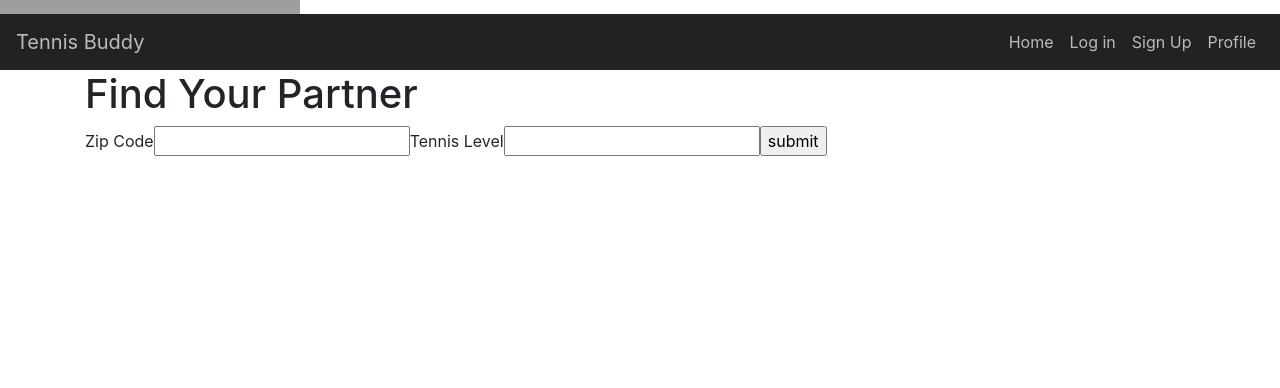
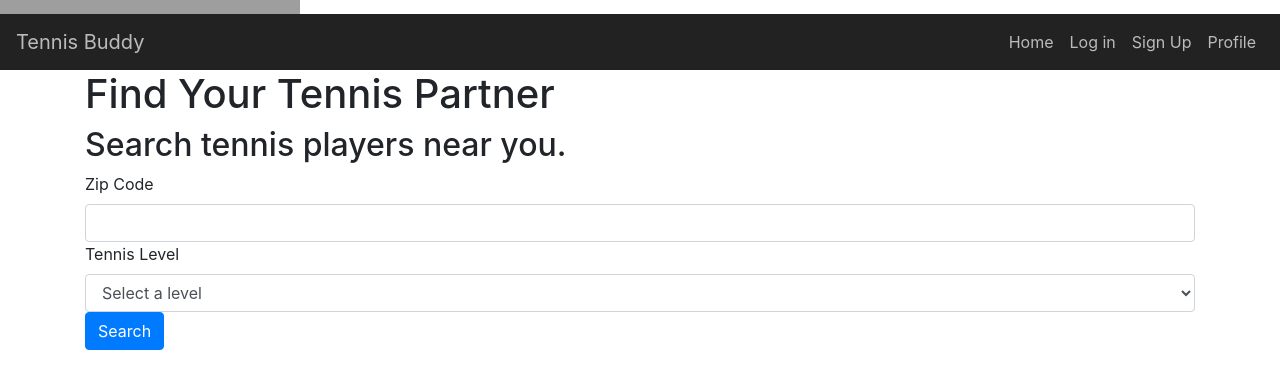
Before and after one commit to jping0220/tennis_buddy_front_end, a React (Create React App) app: page / in a window 1280 px wide. Shown: the part 186-574 px from the top of the page. Built offline with nearby package versions, Linux system fonts and the light colour scheme; grey boxes are pictures that could not be loaded.

Commit message:
added drop down for tennis level

```diff
--- a/src/components/Home.js
+++ b/src/components/Home.js
@@ -5,7 +5,8 @@ import TennisUserList from './TennisUserList';
 const Home = ({ onSearch, searchResult, matchFound }) => {
     return (
         <div>
-            <h1>Find Your Partner</h1>
+            <h1>Find Your Tennis Partner</h1>
+            <h2>Search tennis players near you.</h2>
             <SearchForm onSearch={onSearch} searchResult={searchResult} />
             {matchFound ? (
                 <TennisUserList searchResult={searchResult} />) : (
--- a/src/components/SearchForm.js
+++ b/src/components/SearchForm.js
@@ -1,10 +1,30 @@
 import React, { useState } from "react";
 import { PropTypes } from 'prop-types';
+import { Form, Button } from "react-bootstrap";
 
 const INITIAL_SEARCH_DATA = {
     zip_code: "",
     tennis_level: "",
 };
+
+
+const tennisLevels = [
+    { value: "", label: "Select a level" },
+    { value: "1.0", label: "1.0 - Novice" },
+    { value: "1.5", label: "1.5 - Advance Novice" },
+    { value: "2.0", label: "2.0 - Beginner" },
+    { value: "2.5", label: "2.5 - Advance Beginner" },
+    { value: "3.0", label: "3.0 - Intermediate" },
+    { value: "3.5", label: "3.5 - Advance Intermediate" },
+    { value: "4.0", label: "4.0 - Competitor" },
+    { value: "4.5", label: "4.5 - Advance Competitor" },
+    { value: "5.0", label: "5.0 - Expert" },
+    { value: "5.5", label: "5.5 - Advance Expert" },
+    { value: "6.0", label: "6.0 - Tournament Player" },
+    { value: "7.0", label: "7.0 - Professional Player" },
+  ];
+
+
 
 const SearchForm = ({ onSearch }) => {
     const [searchFormData, setSearchFormData] = useState(INITIAL_SEARCH_DATA);
@@ -24,8 +44,7 @@ const SearchForm = ({ onSearch }) => {
   const handleSubmit = (event) => {
       event.preventDefault();
       const formData = {};
-    // console.log(`${searchFormData.zip_code} searchformdata in handlesubmit`);
-    //   onSearch(searchFormData);
+
 
       if (searchFormData.zip_code.trim() !== "") {
           formData.zip_code = searchFormData.zip_code;
@@ -34,9 +53,6 @@ const SearchForm = ({ onSearch }) => {
           formData.tennis_level = searchFormData.tennis_level;
       }
 
-
-    // Check if both zip code and tennis level are empty.
-    // If both are empty, we will not perform the search.
     if (Object.keys(formData).length > 0) {
         onSearch(formData);
 
@@ -44,139 +60,72 @@ const SearchForm = ({ onSearch }) => {
 
   };
 
-  // This is gatherin number by number what's in the forms:
-  // const handleChange = (event) => {
-  //     const newSearchFormdData = {
-  //         ...SearchFormData,
-  //         [event.target.zipCode]: event.target.value,
-  //         [event.target.tennisLevel]: event.target.value
-  //     };
-  //     console.log(event.target);
-  //     setSearchFormData(newSearchFormdData);
-  // };
-
-  // THis is submitting what is in the form:
-  // const handleSubmit = (event) => {
-  //     event.preventDefault();
-  // this comes from app--> use to be addBoard --> addFormData --> takes the input
-
-  // addForm(searchFormData);
-  // value to reset the state in the App funcion
-  //turns the form again back to "":
-  // setSearchFormData(INITIAL_BOARD_DATA);
 
   return (
-    <form onSubmit={handleSubmit} className="new-board-form__form">
-      <React.Fragment>
-        <label htmlFor="zip_code">Zip Code</label>
-        <input
+    <Form onSubmit={handleSubmit} className="new-board-form__form">
+      <Form.Group controlId="zip_code">
+        <Form.Label>Zip Code</Form.Label>
+        <Form.Control
           required
           type="number"
-          id="zip_code"
           name="zip_code"
           value={searchFormData.zip_code}
           onChange={handleChange}
         />
-        <label htmlFor="tennis_level">Tennis Level</label>
-        <input
-        // required
-          type="number"
-          id="tennis_level"
+      </Form.Group>
+
+      <Form.Group controlId="tennis_level">
+        <Form.Label>Tennis Level</Form.Label>
+        <Form.Control
+          as="select"
           name="tennis_level"
           value={searchFormData.tennis_level}
           onChange={handleChange}
-        />
-        <input className="submit_board" type="submit" value="submit" />
-      </React.Fragment>
-    </form>
+        >
+          {tennisLevels.map((level) => (
+            <option key={level.value} value={level.value}>
+              {level.label}
+            </option>
+          ))}
+        </Form.Control>
+      </Form.Group>
+
+      <Button variant="primary" type="submit">
+        Search
+      </Button>
+    </Form>
   );
 };
+
+//   return (
+//     <form onSubmit={handleSubmit} className="new-board-form__form">
+//       <React.Fragment>
+//         <label htmlFor="zip_code">Zip Code</label>
+//         <input
+//           required
+//           type="number"
+//           id="zip_code"
+//           name="zip_code"
+//           value={searchFormData.zip_code}
+//           onChange={handleChange}
+//         />
+//         <label htmlFor="tennis_level">Tennis Level</label>
+//         <input
+//         // required
+//           type="number"
+//           id="tennis_level"
+//           name="tennis_level"
+//           value={searchFormData.tennis_level}
+//           onChange={handleChange}
+//         />
+//         <input className="submit_board" type="submit" value="submit" />
+//       </React.Fragment>
+//     </form>
+//   );
+// };
 
 SearchForm.propTypes = {
     onSearch: PropTypes.func.isRequired,
 };
 
 export default SearchForm;
-
-
-
-
-
-// const SearchBar = () => {
-//     const [searchZip, setSearchZip] = useState("");
-//     const [searchLevel, setSearchLevel] = useState("");
-//     const [searchResult, setSearchResults] = useState([]);
-//     const [showNoMatch, setShowNoMatch] = useState(false);
-//     const zip_codes = [
-//         { zip_code: 98072, tennis_level: 3.5 },
-//         { zip_code: 98072, tennis_level: 4.0 },
-//         { zip_code: 98034, tennis_level: 3.0 },
-//         { zip_code: 98033, tennis_level: 4.5 },
-//         { zip_code: 98003, tennis_level: 3.5 }
-//       ];
-
-//     const handleChange = (e) => {
-//         const { name, value } = e.target;
-//     if (name === "zip_code") {
-//         setSearchZip(value);
-//     } else if (name === "tennis_level") {
-//       setSearchLevel((value));
-//     }
-//     };
-
-//     const handleSearchSubmit = (e) => {
-//         e.preventDefault();
-//         const filteredCodes = zip_codes.filter((zip) => {
-//             const zipCodeMatch = searchZip!== "" ? zip.zip_code.toString().includes(searchZip) :true ;
-//             const levelMatch = searchLevel !== "" ? zip.tennis_level === parseFloat(searchLevel) : true;
-//             return zipCodeMatch && levelMatch;
-//         });
-
-//         if (filteredCodes.length > 0) {
-//             setSearchResults(filteredCodes);
-//             setShowNoMatch(false);
-//           } else {
-//             setShowNoMatch(true);
-//           }
-//     };
-
-
-// return (
-//         <div>
-//             <form onSubmit={handleSearchSubmit}>
-//                 <input
-//                     type="search"
-//                     name ="zip_code"
-//                     placeholder="Search by Zip Code"
-//                     onChange={handleChange}
-//                     value={searchZip}
-//                 />
-//                 <input
-//                     type="number"
-//                     name="tennis_level"
-//                     placeholder="Search by Tennis Level"
-//                     onChange={handleChange}
-//                     value={searchLevel}
-//                 />
-//                 <button tyep="submit">Search</button>
-//             </form>
-//                 {showNoMatch ? (<p>No Match</p>)
-//                 : (
-//             <table>
-//                 <tr>
-//                     <th>Zip Code or </th>
-//                     <th>Tennis Level</th>
-//                 </tr>
-//                 {searchResult.map((zip, index) => (
-//                     <div>
-//                         <tr key={index}>
-//                             <td>{zip.zip_code}</td>
-//                             <td>{zip.tennis_level}</td>
-//                         </tr>
-//                     </div>
-//                 ))}
-//             </table>
-//                  )}
-//         </div >
-//     );
-// };
```
